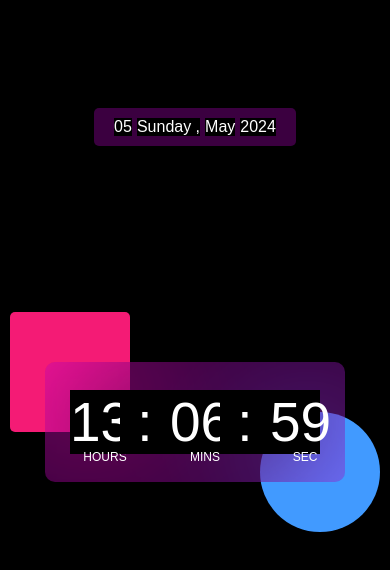
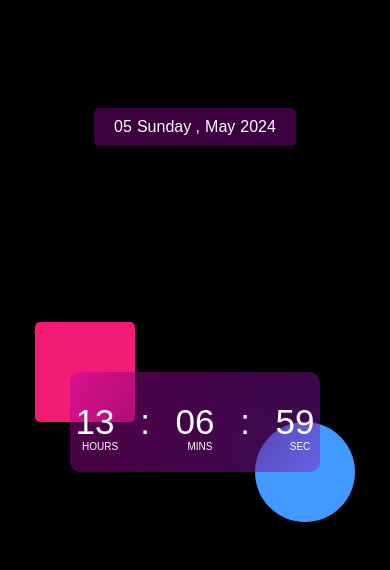
Before and after one commit to Jomonhh/Digital-Clock, a plain HTML site: page index.html in a window 390 px wide. Drawn offline with Linux system fonts and the light colour scheme.

Commit message:
Update style.css

```diff
--- a/style.css
+++ b/style.css
@@ -3,7 +3,6 @@
   padding: 0;
   font-family: 'Poppins',sans-serif;
   box-sizing: border-box;
-  background: #000;
 }
 .containerr{
   width: 100%;
@@ -139,3 +138,30 @@
 
 
 }
+
+@media only screen and (max-width:450px){
+  .container{
+    width: 250px;
+    height: 100px;
+  }
+  .container::before{
+    width: 100px;
+    height: 100px;
+    margin-left: 15px;
+  }
+  .container::after{
+    width: 100px;
+    height: 100px;
+    margin-right: 15px;
+  }
+  .clock span{
+  font-size: 35px;
+    width: 50px;
+  }
+  .clock span::after{
+    font-size: 10px;
+    left: 60%;
+  }
+
+
+}
```
